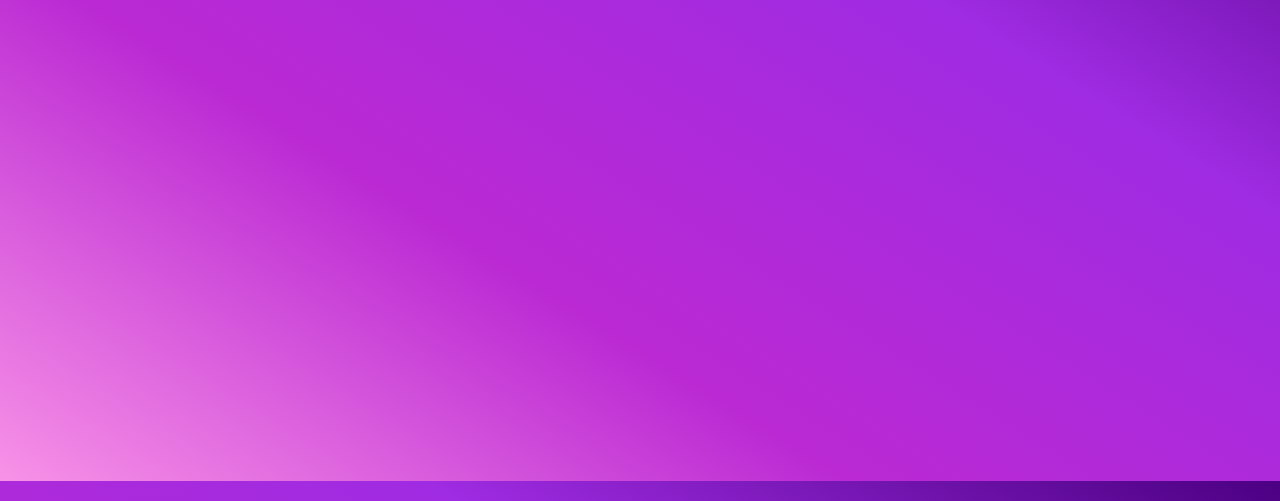
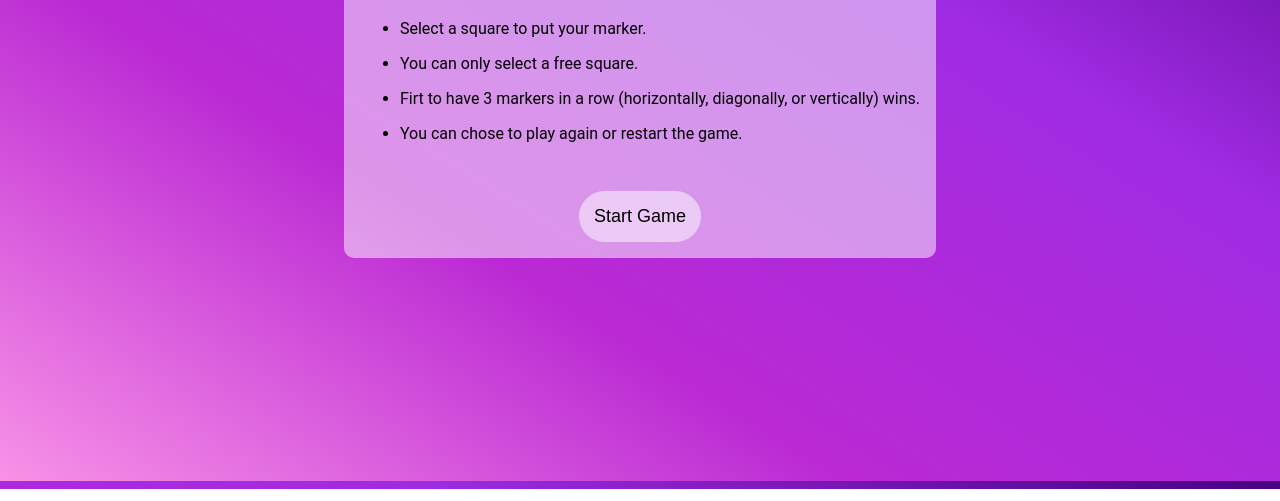
Before and after one commit to GucciGangnam/tic-tac-toe, a website built with webpack: page dist/index.html in a window 1280 px wide. Shown: the part 319-820 px from the top of the page. Built offline with Linux system fonts and the light colour scheme.

Commit message:
wasted js removed from rules-page-js. styles added to all elements of rule-page

```diff
--- a/src/rules-page.js
+++ b/src/rules-page.js
@@ -10,20 +10,12 @@ function displayRules() {
     rulesList.classList.add('rules-list');
     rulesList.id = 'rules-list';
     const rule1 = document.createElement('li');
-    rule1.classList.add('rule1');
-    rule1.id = 'rule1';
     rule1.textContent = 'Select a square to put your marker.';
     const rule2 = document.createElement('li');
-    rule2.classList.add('rule2');
-    rule2.id = 'rule2';
     rule2.textContent = 'You can only select a free square.';
     const rule3 = document.createElement('li');
-    rule3.classList.add('rule3');
-    rule3.id = 'rule3';
     rule3.textContent = 'Firt to have 3 markers in a row (horizontally, diagonally, or vertically) wins.';
     const rule4 = document.createElement('li');
-    rule4.classList.add('rule4');
-    rule4.id = 'rule4';
     rule4.textContent = 'You can chose to play again or restart the game.';
     rulesList.appendChild(rule1);
     rulesList.appendChild(rule2);
--- a/src/style.css
+++ b/src/style.css
@@ -6,8 +6,48 @@ body {
       #4B0082    /* deep purple */
     ) no-repeat fixed;
     background-size: cover;
+    font-family: 'Roboto', sans-serif;
 }
 
 html, body {
     height: 100%;
 }
+
+.content {
+    width: 100%;
+    height: 100%;
+    display: flex;
+    flex-direction: column;
+    justify-content: center;
+    align-items: center;
+}
+/* rules page */
+
+.rules-div {
+    display: flex;
+    flex-direction: column;
+    justify-content: center;
+    align-items: center;
+
+    background-color: rgba(255, 255, 255, 0.50);
+    border-radius: 10px;
+    padding: 1rem;
+}
+    .rules-header {
+
+    }
+    .rules-list li {
+        margin-bottom: 1rem;
+    }
+    .start-game-btn {
+        margin-top: 1rem;
+        background: rgba(255, 255, 255, 0.50);
+        border: none;
+        border-radius: 30px;
+        padding: 15px;
+        cursor: pointer;
+        font-size: large;
+    }
+        .start-game-btn:hover {
+            box-shadow: 0 0 10px 0 rgba(255, 255, 255, 0.60);
+        }
```
Also changed, not shown: dist/bundle.js.
